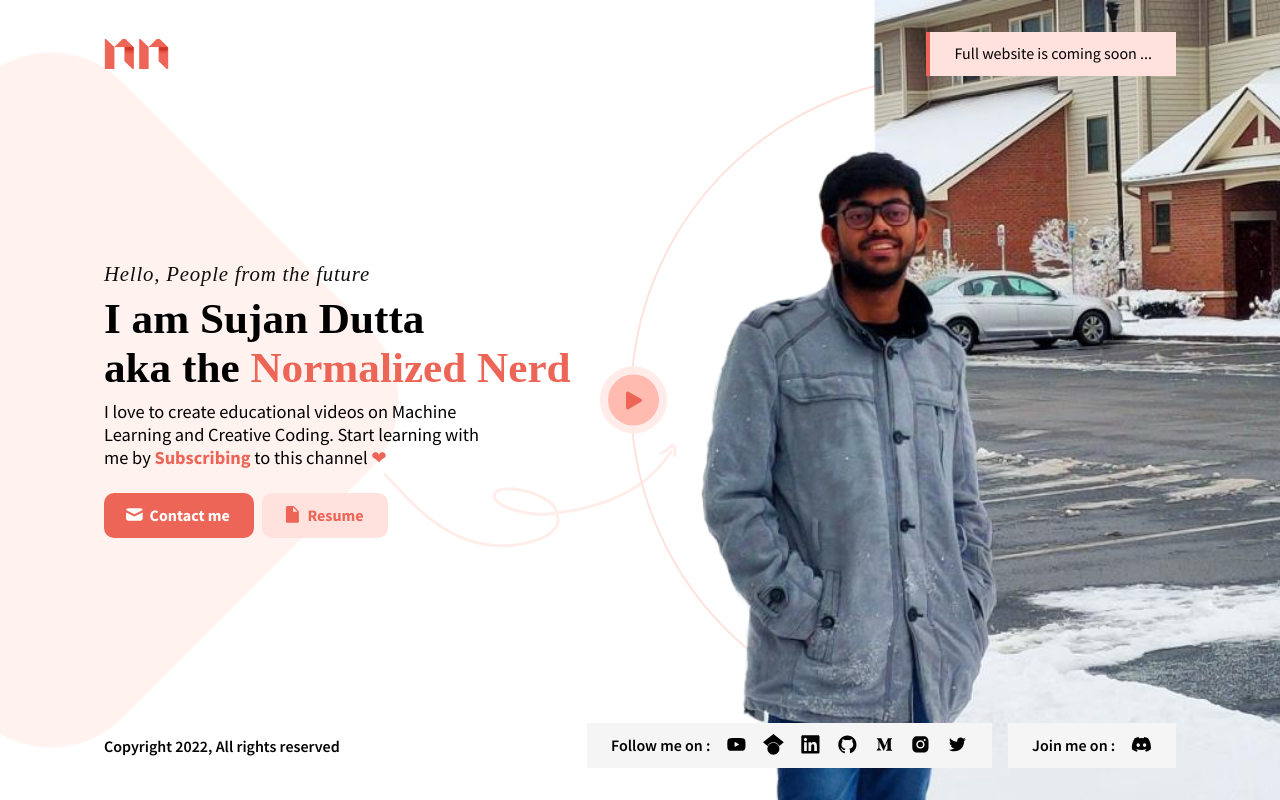
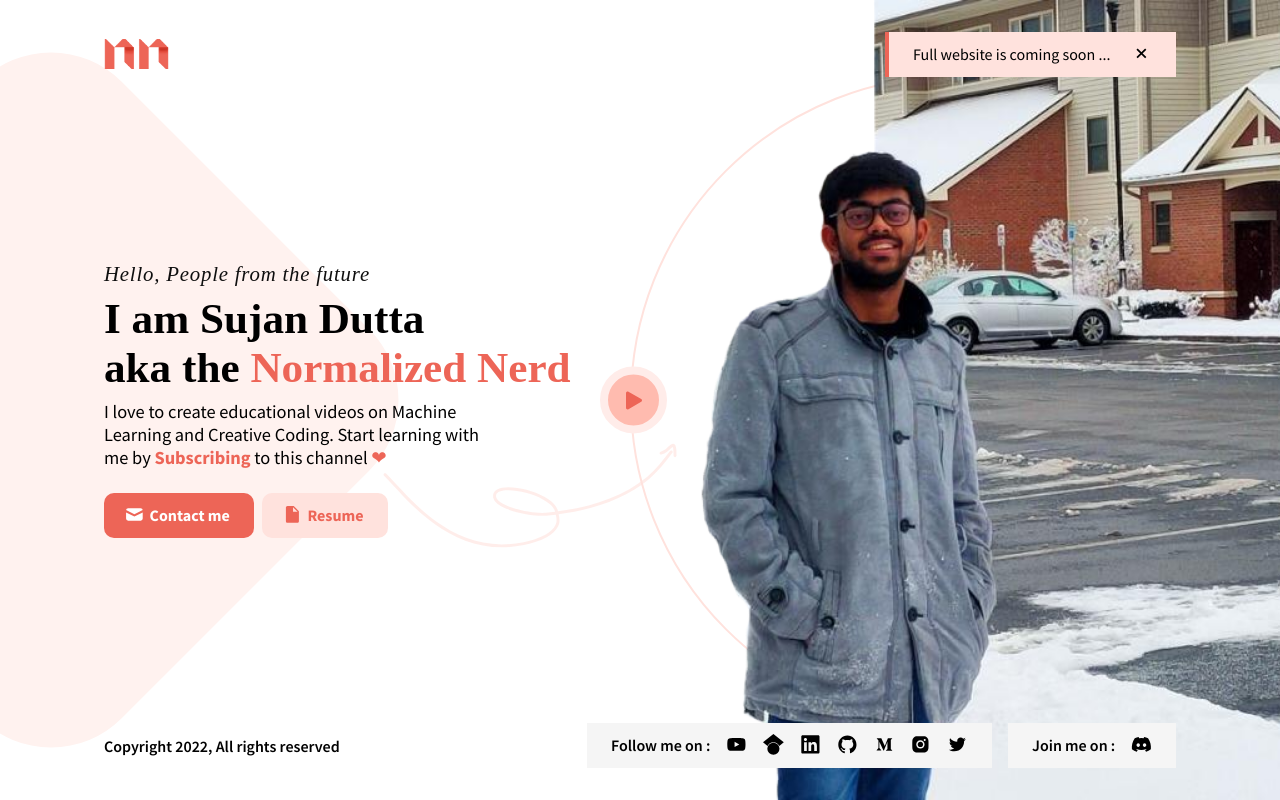
Before and after one commit to SujoyKrHaldar/Normalized-Nerd-Temp, a Next.js app: page / in a window 1280 px wide. Built offline with nearby package versions, Linux system fonts and the light colour scheme; a web font is replaced by a local one.

Commit message:
navbar info btn addintion

```diff
--- a/components/Navbar.jsx
+++ b/components/Navbar.jsx
@@ -1,9 +1,11 @@
 import Image from "next/image";
 import { useState } from "react";
 import { GrFormClose } from "react-icons/gr";
+import { AiFillInfoCircle } from "react-icons/ai";
 
 function Navbar() {
   const [open, setOpen] = useState(true);
+
   return (
     <>
       <div className="navbar">
@@ -18,14 +20,23 @@ function Navbar() {
               loading="eager"
             />
           </div>
+
+          <div className="nav_info">
             {open && (
               <div className="coming_soon">
                 <p>Full website is coming soon ...</p>
-              {/* <div className="cross" onClick={() => setOpen(false)}>
+                <div className="cross" onClick={() => setOpen(false)}>
                   <GrFormClose />
-              </div>{" "} */}
+                </div>
               </div>
             )}
+
+            {!open && (
+              <div className="open_info_icon" onClick={() => setOpen(true)}>
+                <AiFillInfoCircle />
+              </div>
+            )}
+          </div>
         </div>
       </div>
     </>
--- a/styles/globals.css
+++ b/styles/globals.css
@@ -102,7 +102,19 @@ img {
 .navbar p {
   font-size: 1rem;
 }
+.nav_info {
+  display: flex;
+  align-items: center;
+  justify-content: center;
+  gap: 1rem;
+}
 
+.open_info_icon {
+  color: #ffffff;
+  font-size: 2rem;
+  cursor: pointer;
+  display: flex;
+}
 .navbar .cross {
   display: flex;
   font-size: 1.3rem;
@@ -314,3 +326,7 @@ a.play_btn {
   transform: translateY(-50%) scale(1.1);
   box-shadow: 0px 0px 20px #0000003d;
 }
+
+/*******************************
+-------- media Queries----------
+********************************/
```
Lines whose indentation alone changed are shown as unchanged.
